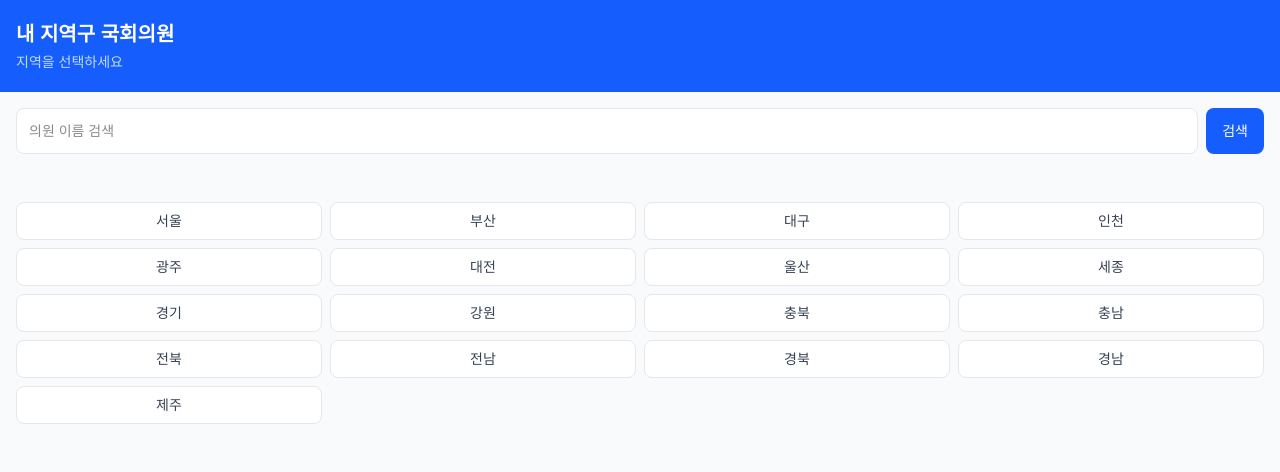
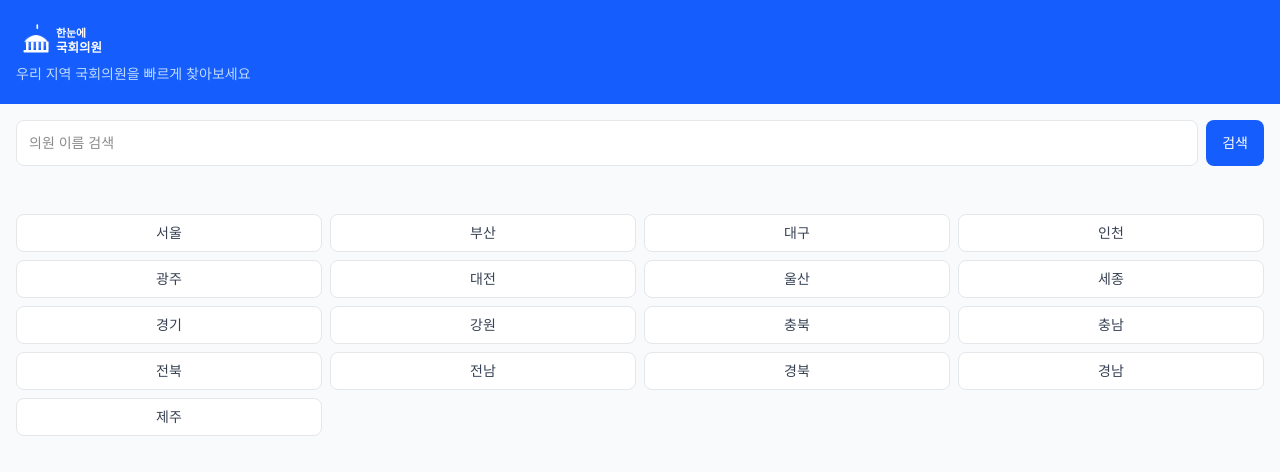
Before and after one commit to joonsol/assembly-tracker, a Next.js app: page / in a window 1280 px wide. Shown: the top 472 px of the page. Built offline with nearby package versions, Linux system fonts and the light colour scheme.

Commit message:
meta-update

```diff
--- a/app/layout.tsx
+++ b/app/layout.tsx
@@ -13,8 +13,24 @@ const geistMono = Geist_Mono({
 });
 
 export const metadata: Metadata = {
-  title: "Create Next App",
-  description: "Generated by create next app",
+  title: "한눈에 국회의원",
+  description: "우리 지역 국회의원을 빠르게 찾아보세요. 지역구 선택 또는 이름 검색으로 바로 확인하세요.",
+  keywords: ["국회의원", "지역구", "국회의원 찾기", "우리동네 국회의원"],
+  openGraph: {
+    title: "한눈에 국회의원",
+    description: "우리 지역 국회의원을 빠르게 찾아보세요.",
+    url: "https://assembly-tracker.vercel.app",
+    siteName: "한눈에 국회의원",
+    images: [{ url: "/og-image.svg", width: 1200, height: 630 }],
+    locale: "ko_KR",
+    type: "website",
+  },
+  twitter: {
+    card: "summary_large_image",
+    title: "한눈에 국회의원",
+    description: "우리 지역 국회의원을 빠르게 찾아보세요.",
+    images: ["/og-image.svg"],
+  },
 };
 
 export default function RootLayout({
--- a/app/page.tsx
+++ b/app/page.tsx
@@ -40,8 +40,8 @@ export default function Home() {
     <main className="min-h-screen bg-gray-50">
       {/* 헤더 */}
       <div className="bg-blue-600 text-white px-4 py-5">
-        <h1 className="text-xl font-bold">내 지역구 국회의원</h1>
-        <p className="text-blue-200 text-sm mt-1">지역을 선택하세요</p>
+        <img src="/logo.svg" alt="한눈에 국회의원" className="h-10 mb-1 brightness-0 invert" />
+        <p className="text-blue-200 text-sm mt-1">우리 지역 국회의원을 빠르게 찾아보세요</p>
       </div>
       <div className="flex gap-2 mb-4 px-4 py-4">
         <input
```
Also changed, not shown: .claude/launch.json (added), public/logo.svg (added), public/og-image.svg (added).
